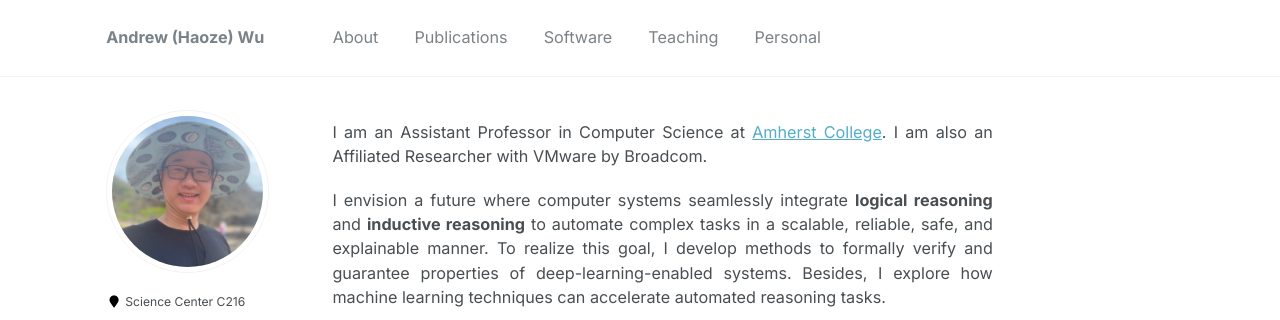
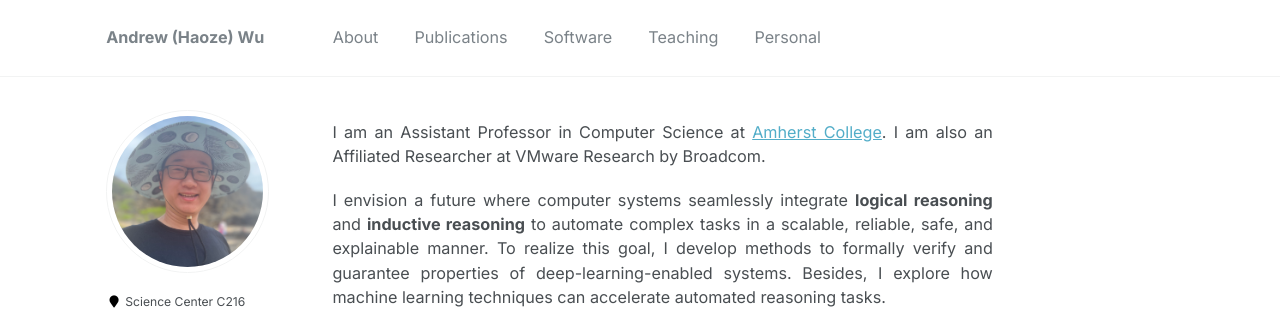
Before and after one commit to wu-haoze/wu-haoze.github.io, a Jekyll site: the page built from _pages/about.md, in a window 1280 px wide. Shown: the top 320 px of the page. Built offline with Jekyll 4.4.1, drawn with Linux system fonts in a browser that asks for light colours.

Commit message:
Update about.md

```diff
--- a/_pages/about.md
+++ b/_pages/about.md
@@ -10,7 +10,7 @@ classes: [justify-text, about-page]
 ---
 
 
-I am an Assistant Professor in Computer Science at [Amherst College](https://www.amherst.edu){:target="_blank"}. I am also an Affiliated Researcher with VMware by Broadcom.
+I am an Assistant Professor in Computer Science at [Amherst College](https://www.amherst.edu){:target="_blank"}. I am also an Affiliated Researcher at VMware Research by Broadcom.
 
 I envision a future where computer systems seamlessly integrate **logical reasoning** and **inductive reasoning** to automate complex tasks in a scalable, reliable, safe, and explainable manner. To realize this goal, I develop methods to formally verify and guarantee properties of deep-learning-enabled systems. Besides, I explore how machine learning techniques can accelerate automated reasoning tasks.
 
```
